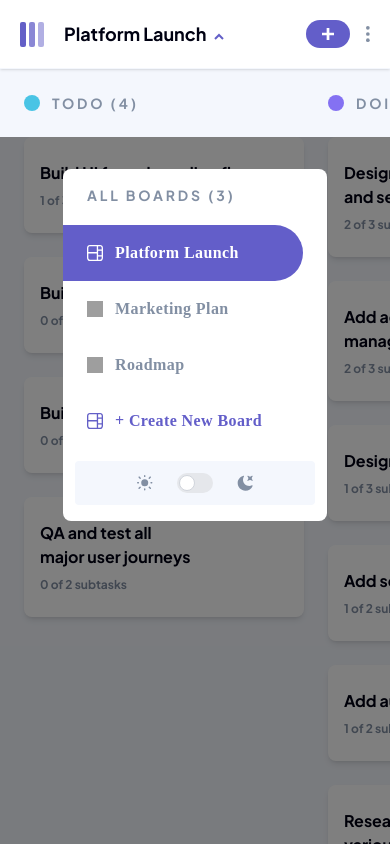
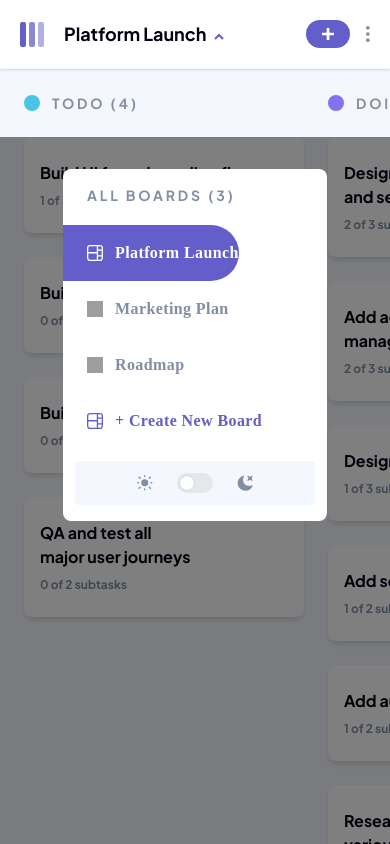
Before and after one commit to NeoScripter/Kanban-React, a React (Vite) app: page / in a window 390 px wide. Both pictures are taken after a click on the button "Platform Launch". Shown: the top 844 px of the page. Built offline with nearby package versions, Linux system fonts and the light colour scheme; grey boxes are pictures that could not be loaded; a web font is replaced by a local one.

Commit message:
make sidebar dinamic

```diff
--- a/src/components/BoardList.tsx
+++ b/src/components/BoardList.tsx
@@ -9,15 +9,17 @@ type BoardListProps = {
     status: string;
     content?: string;
     isButton?: boolean;
+    onClick: () => void;
 };
 export default function BoardList({
     status,
     content,
-    isButton = false
+    isButton = false,
+    onClick
 }: BoardListProps) {
     if (isButton) {
         return (
-            <button className="flex cursor-pointer items-center font-semibold pl-6 py-4 mr-6 w-11/12 gap-3 tracking-wide rounded-r-full text-dark-violet transition-colors duration-300 ease-in-out hover:bg-dark-white">
+            <button onClick={onClick} className="flex cursor-pointer items-center font-semibold pl-6 py-4 mr-6 sm:w-11/12 md:w-10/12 gap-3 tracking-wide rounded-r-full text-dark-violet transition-colors duration-300 ease-in-out hover:bg-dark-white">
                 <img src={createBoard} alt="" className="w-4 h-4" />
                 <span>+ Create New Board</span>
             </button>
@@ -33,14 +35,15 @@ export default function BoardList({
         classes = 'hover:bg-dark-white dark:hover:bg-dark-white cursor-pointer';
     }
     return (
-        <li
+        <button
+            onClick={onClick}
             className={cc(
-                'flex items-center font-semibold pl-6 py-4 mr-6 gap-3 tracking-wide rounded-r-full transition-colors duration-300 ease-in-out',
+                'flex items-center font-semibold pl-6 py-4 mr-6 sm:w-11/12 md:w-10/12 gap-3 cursor-pointer tracking-wide rounded-r-full transition-colors duration-300 ease-in-out',
                 classes
             )}
         >
             <img src={image} alt="" className="w-4 h-4" />
             <span>{content}</span>
-        </li>
+        </button>
     );
 }
--- a/src/components/Dashboard.tsx
+++ b/src/components/Dashboard.tsx
@@ -15,7 +15,7 @@ const headerColors = [
 ];
 
 export default function Dashboard() {
-    const { boards } = useBoardContext();
+    const { boards, currentBoardIndex } = useBoardContext();
     const isLarge = useScreenResize();
     const { showSidebar } = useSidebarContext();
 
@@ -26,7 +26,7 @@ export default function Dashboard() {
                 isLarge && showSidebar && 'sm:translate-x-65 md:translate-x-75'
             )}
         >
-            {boards[0].columns.map((column, idx) => (
+            {boards[currentBoardIndex].columns.map((column, idx) => (
                 <Column key={column.id} column={column} idx={idx} />
             ))}
         </div>
--- a/src/components/Header.tsx
+++ b/src/components/Header.tsx
@@ -8,11 +8,13 @@ import { useThemeContext } from '../hooks/useThemeContext';
 import { THEMES } from '../utils/theme';
 import { cc } from '../utils/cc';
 import { useSidebarContext } from '../hooks/useSidebarContext';
+import { useBoardContext } from '../hooks/useBoardContext';
 
 
 export default function Header() {
     const { theme } = useThemeContext();
     const { showSidebar, toggleSidebar } = useSidebarContext();
+    const { getCurrentBoardName } = useBoardContext();
 
     const isDark = theme === THEMES.DARK;
 
@@ -30,12 +32,12 @@ export default function Header() {
                     <div className="py-5 sm:p-7 md:p-8">
                         <button onClick={toggleSidebar} className="flex items-center gap-2 cursor-pointer sm:hidden">
                             <span className="xs:text-lg font-bold text-dark-black dark:text-white">
-                                Platform Launch{' '}
+                                {getCurrentBoardName()}{' '}
                             </span>
                             <img src={chevronDown} alt="" className={cc('mt-1 hidden xs:block transition-transform duration-300', showSidebar && '-rotate-180')} />
                         </button>
                         <span className={cc('text-xl md:text-2xl hidden sm:block transition-transform duration-400 font-bold text-dark-black dark:text-white', showSidebar && 'translate-x-[3rem] md:translate-x-[5rem]')}>
-                            Platform Launch{' '}
+                            {getCurrentBoardName()}{' '}
                         </span>
                     </div>
                 </div>
--- a/src/components/Sidebar.tsx
+++ b/src/components/Sidebar.tsx
@@ -10,11 +10,14 @@ import { AnimateWrapper } from '../providers/AnimateWrapper';
 import { useScreenResize } from '../hooks/useScreenResize';
 import { getSidebarAnimationOptions } from '../consts/sidebarAnimationOptions';
 import { useSidebarContext } from '../hooks/useSidebarContext';
+import { useBoardContext } from '../hooks/useBoardContext';
 
 export default function Sidebar() {
     const { theme, toggleTheme } = useThemeContext();
     const { showSidebar, hideSidebar } = useSidebarContext();
     const isLarge = useScreenResize();
+    const { displayBoardNames, currentBoardIndex, selectBoard, boardLength } =
+        useBoardContext();
 
     const isDark = THEMES.DARK === theme;
 
@@ -28,32 +31,33 @@ export default function Sidebar() {
                     <div className="py-4 px-6 hidden sm:block mb-6">
                         <img
                             src={isDark ? logoLight : logoDark}
-                            alt=""
-                            className=""
+                            alt="Kanban logo"
                         />
                     </div>
                     <span className="px-6 block font-bold uppercase tracking-[0.2em] text-sm mb-5">
-                        All boards (3)
+                        All boards ({boardLength})
                     </span>
 
                     <div>
                         <ul>
-                            <BoardList
-                                status={BOARD_STATUS.CURRENT}
-                                content="Platform Launch"
-                            />
-                            <BoardList
-                                status={BOARD_STATUS.INACTIVE}
-                                content="Marketing Plan"
-                            />
-                            <BoardList
-                                status={BOARD_STATUS.INACTIVE}
-                                content="Roadmap"
-                            />
+                            {displayBoardNames().map((boardName, index) => {
+                                return (
+                                    <BoardList
+                                        status={
+                                            currentBoardIndex === index
+                                                ? BOARD_STATUS.CURRENT
+                                                : BOARD_STATUS.INACTIVE
+                                        }
+                                        content={boardName}
+                                        onClick={() => selectBoard(index)}
+                                    />
+                                );
+                            })}
                         </ul>
                         <BoardList
                             status={BOARD_STATUS.CREATE}
                             isButton={true}
+                            onClick={() => {}}
                         />
                     </div>
 
--- a/src/providers/BoardProvider.tsx
+++ b/src/providers/BoardProvider.tsx
@@ -4,7 +4,12 @@ import { DashboardHanlder } from "../utils/DashboardHandler";
 import data from '../utils/data.json';
 
 type BoardContextType = {
-    boards: Board[]
+    boards: Board[],
+    displayBoardNames: () => string[],
+    currentBoardIndex: number,
+    getCurrentBoardName: () => string,
+    selectBoard: (arg0: number) => void,
+    boardLength: number,
 };
 
 const boardHandler = new DashboardHanlder();
@@ -12,11 +17,28 @@ const boardHandler = new DashboardHanlder();
 export const BoardContext = createContext<BoardContextType | null>(null);
 
 export function BoardProvider({ children }: { children: React.ReactNode }) {
-    const [boards] = useState<Board[]>(boardHandler.createInitialBoard(data));
+    const [boards, setBoards] = useState<Board[]>(boardHandler.createInitialBoard(data));
+    const [currentBoardIndex, setCurrentBoardIndex] = useState<number>(0);
+
+    function getCurrentBoardName() {
+        return boards[currentBoardIndex].name;
+    }
+
+    function selectBoard(index: number) {
+        setCurrentBoardIndex(index);
+    }
+
+    function displayBoardNames() {
+        return boardHandler.displayBoardNames(boards)
+    }
+
+    function deleteBoard(boardId) {
+        setBoards(prevBoards => boardHandler.deleteBoard(prevBoards, boardId));
+    }
 
 
     return (
-        <BoardContext.Provider value={{ boards }}>
+        <BoardContext.Provider value={{ boards, displayBoardNames, currentBoardIndex, getCurrentBoardName, selectBoard, boardLength: boards.length }}>
             {children}
         </BoardContext.Provider>
     );
```
